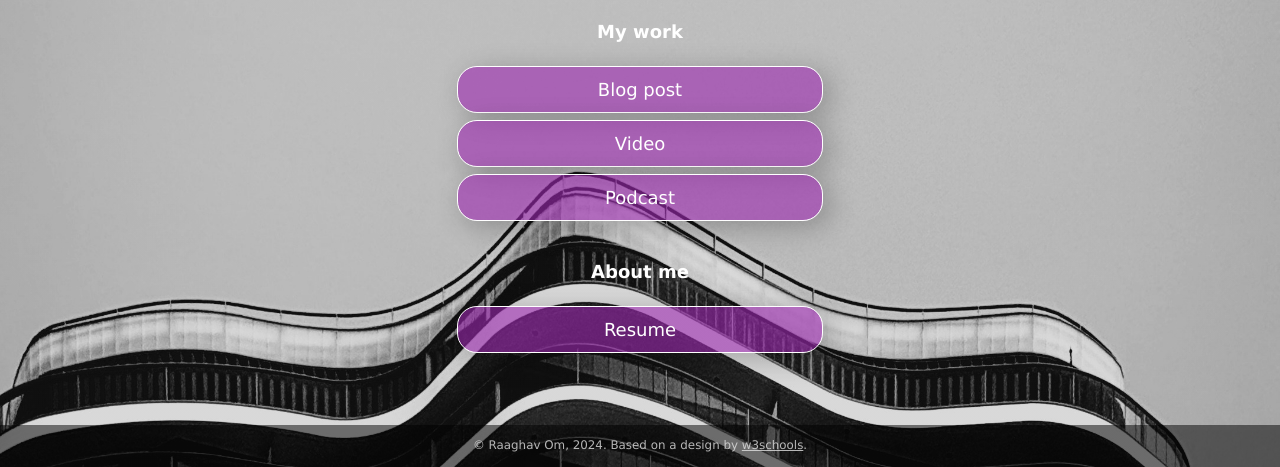
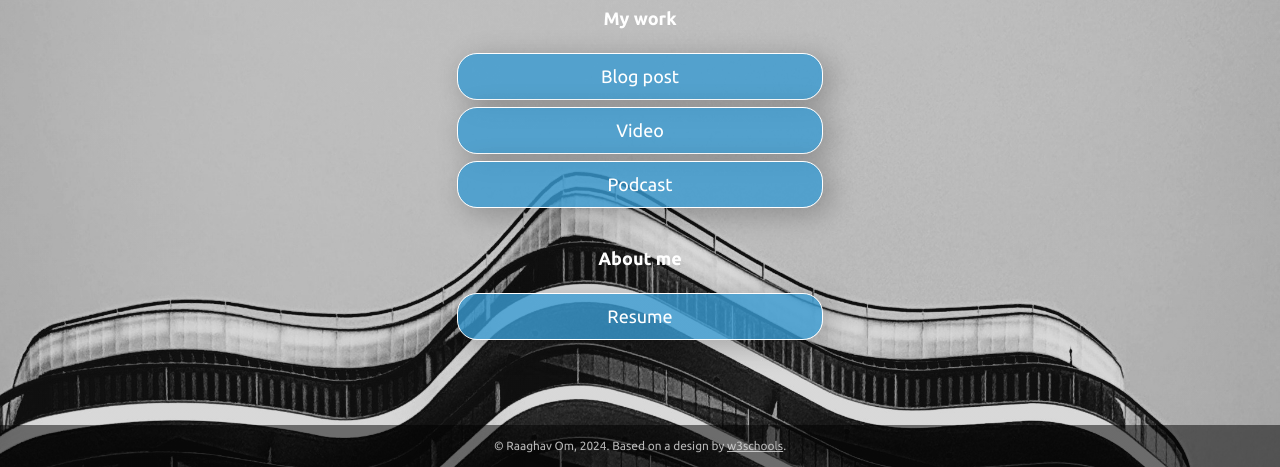
Before and after one commit to raaghavo/raaghavo.github.io, a plain HTML site: page index.html in a window 1280 px wide. Shown: the part 333-800 px from the top of the page. Drawn offline with Linux system fonts and the light colour scheme.

Commit message:
Added different colors and fonts
Added fonts and colors

```diff
--- a/css/style.css
+++ b/css/style.css
@@ -1,9 +1,9 @@
 :root {
     --primaryText: #fff;
     --secondaryText: #ff015e;
-    --primary: rgba(156, 39, 176, .60);
+    --primary: rgba(57, 154, 209, .8);
     --secondary: rgba(255, 1, 94, .60);
-    --buttonHover: rgba(156, 39, 176, .40);
+    --buttonHover: rgba(214, 111, 222, 0.76);
     --smallButtonHover: rgba(0, 0, 0, .25);
 }
 
@@ -34,7 +34,7 @@ body {
     background-attachment: fixed;
     /* Resizes the background image to cover the entire container */
     background-size: cover;
-    font-family: Futura, Verdana, sans-serif;
+    font-family: "Ubuntu", sans-serif;
     line-height: 1.5;
     font-size: 18px;
     display: flex;
--- a/index.html
+++ b/index.html
@@ -8,6 +8,9 @@
   <!-- Add your name below -->
   <title>Raaghav Om</title>
   <link rel="stylesheet" href="css/style.css">
+  <link rel="preconnect" href="https://fonts.googleapis.com">
+<link rel="preconnect" href="https://fonts.gstatic.com" crossorigin>
+<link href="https://fonts.googleapis.com/css2?family=Ubuntu:ital,wght@0,300;0,400;0,500;0,700;1,300;1,400;1,500;1,700&display=swap" rel="stylesheet">
 </head>
 
 <body class="main-text-color">
```
